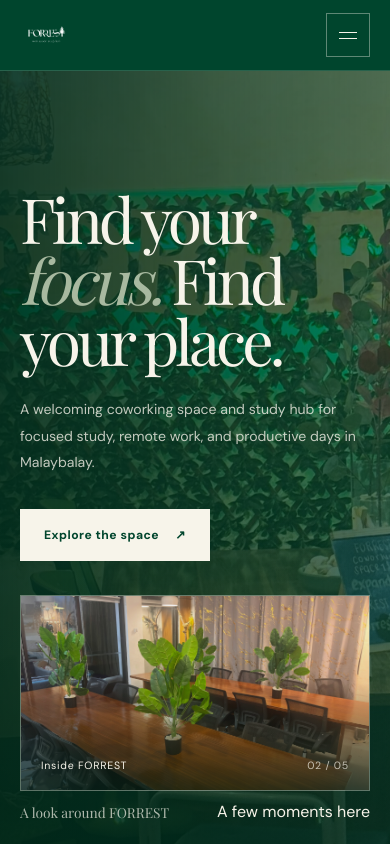
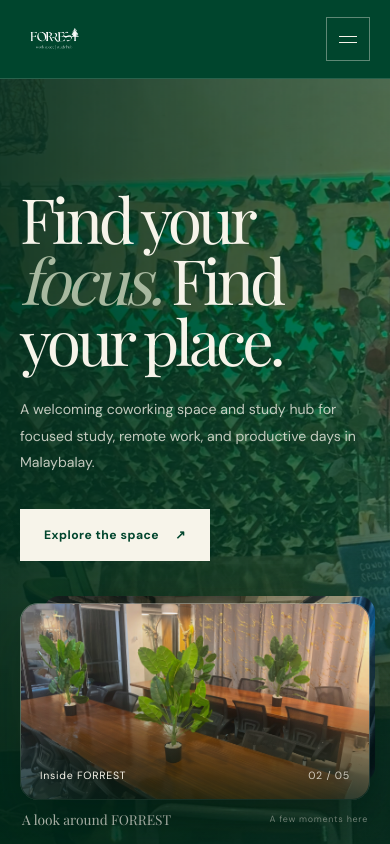
Before and after one commit to earlmacias2022-tech/Forrest-Co-working-Space, a plain HTML site: page index.html in a window 390 px wide. Shown: the top 844 px of the page. Drawn offline with nearby package versions, Linux system fonts and the light colour scheme.

Commit message:
Polish FORREST hero motion, layered carousel, and mobile logo

```diff
--- a/style.css
+++ b/style.css
@@ -155,8 +155,8 @@
       }
       .nav .brand img {
         display: block;
-        width: 150px;
-        height: 150px;
+        width: 164px;
+        height: 76px;
         object-fit: contain;
         object-position: left center;
         filter: brightness(0) invert(1);
@@ -236,6 +236,8 @@
         background:
           linear-gradient(90deg, rgba(0, 45, 29, 0.93) 0%, rgba(0, 69, 45, 0.76) 48%, rgba(0, 35, 23, 0.42) 100%),
           url("assets/830027619_18007945910988482_3279781496728463373_n.jpg") center 40%/cover;
+        transform: scale(1.025);
+        animation: heroBackdropDrift 22s ease-in-out infinite alternate;
       }
       .hero:after {
         content: "";
@@ -260,22 +262,96 @@
         gap: clamp(36px, 6vw, 86px);
         padding: 32px 0 40px;
       }
-      .hero-copy { width: 100%; max-width: 690px; padding: 24px 0; }
+      .hero-copy {
+        width: 100%;
+        max-width: 690px;
+        padding: 24px 0;
+        animation: heroContentIn 0.95s 0.08s var(--ease) both;
+      }
       .hero .eyebrow { color: var(--sage); }
-      .hero-carousel { width: 100%; max-width: 410px; justify-self: end; margin-top: 30px; }
-      .hero-carousel-frame { position: relative; aspect-ratio: 4 / 4.6; overflow: hidden; background: rgba(247,244,234,.12); border: 1px solid rgba(247,244,234,.28); }
-      .hero-carousel-image { position: absolute; inset: 0; width: 100%; height: 100%; object-fit: cover; transition: opacity .35s ease, transform .8s ease; }
-      .hero-carousel-frame:after { content: ""; position: absolute; inset: 45% 0 0; background: linear-gradient(0deg, rgba(0,28,18,.76), transparent); pointer-events: none; }
-      .hero-carousel-caption { position: absolute; z-index: 1; right: 20px; bottom: 18px; left: 20px; display: flex; justify-content: space-between; gap: 12px; color: var(--cream); font-size: .66rem; letter-spacing: .07em; }
-      .hero-carousel-count { color: rgba(247,244,234,.72); font-variant-numeric: tabular-nums; }
-      .hero-carousel-controls { display: flex; align-items: center; justify-content: space-between; gap: 18px; padding-top: 16px; }
-      .hero-carousel-controls p { margin: 0; color: rgba(247,244,234,.7); font: 400 .95rem var(--serif); }
-      .hero-carousel-buttons { display: flex; align-items: center; gap: 10px; }
-      .carousel-arrow { display: grid; width: 34px; height: 34px; place-items: center; border: 1px solid rgba(247,244,234,.42); border-radius: 50%; background: transparent; color: var(--cream); cursor: pointer; transition: background .2s, color .2s, border-color .2s; }
-      .carousel-arrow:hover { border-color: var(--cream); background: var(--cream); color: var(--green); }
-      .carousel-dots { display: flex; align-items: center; gap: 6px; }
-      .carousel-dot { width: 5px; height: 5px; padding: 0; border: 0; border-radius: 50%; background: rgba(247,244,234,.42); cursor: pointer; transition: width .2s, background .2s; }
-      .carousel-dot.is-active { width: 18px; border-radius: 8px; background: var(--cream); }
+      .hero-carousel {
+        width: 100%;
+        max-width: 410px;
+        justify-self: end;
+        margin-top: 30px;
+        animation: heroCarouselIn 1.05s 0.22s var(--ease) both;
+      }
+      .hero-carousel-frame {
+        position: relative;
+        isolation: isolate;
+        aspect-ratio: 4 / 4.6;
+        overflow: visible;
+        border-radius: 18px;
+      }
+      .hero-carousel-next-image,
+      .hero-carousel-image {
+        position: absolute;
+        inset: 0;
+        width: 100%;
+        height: 100%;
+        object-fit: cover;
+        border-radius: 18px;
+      }
+      .hero-carousel-next-image {
+        z-index: -1;
+        transform: translate(24px, -18px) scale(0.94);
+        opacity: 0.72;
+        box-shadow: 0 18px 42px rgba(0, 20, 13, 0.22);
+        transition: transform 0.8s var(--ease), opacity 0.8s ease;
+      }
+      .hero-carousel-image {
+        z-index: 1;
+        border: 1px solid rgba(247, 244, 234, 0.34);
+        box-shadow: 0 24px 60px rgba(0, 20, 13, 0.28);
+        transition: opacity 0.45s ease, transform 0.8s var(--ease);
+      }
+      .hero-carousel-image.is-changing {
+        opacity: 0.28;
+        transform: scale(0.985);
+      }
+      .hero-carousel-frame:after {
+        content: "";
+        position: absolute;
+        z-index: 2;
+        inset: 45% 0 0;
+        border-radius: 0 0 18px 18px;
+        background: linear-gradient(0deg, rgba(0, 28, 18, 0.76), transparent);
+        pointer-events: none;
+      }
+      .hero-carousel-caption {
+        position: absolute;
+        z-index: 3;
+        right: 20px;
+        bottom: 18px;
+        left: 20px;
+        display: flex;
+        justify-content: space-between;
+        gap: 12px;
+        color: var(--cream);
+        font-size: 0.66rem;
+        letter-spacing: 0.07em;
+      }
+      .hero-carousel-count {
+        color: rgba(247, 244, 234, 0.78);
+        font-variant-numeric: tabular-nums;
+      }
+      .hero-carousel-controls {
+        display: flex;
+        align-items: center;
+        justify-content: space-between;
+        gap: 18px;
+        padding: 18px 4px 0;
+      }
+      .hero-carousel-controls p {
+        margin: 0;
+        color: rgba(247, 244, 234, 0.78);
+        font: 400 0.95rem var(--serif);
+      }
+      .hero-carousel-hint {
+        color: rgba(247, 244, 234, 0.5);
+        font-size: 0.62rem;
+        letter-spacing: 0.08em;
+      }
       .hero h1 {
         max-width: 720px;
         margin: 26px 0 25px;
@@ -740,6 +816,20 @@
         color: rgba(247, 244, 234, 0.48);
         font-size: 0.67rem;
       }
+      /* Hero motion */
+      @keyframes heroContentIn {
+        from { opacity: 0; transform: translate3d(0, 28px, 0); }
+        to { opacity: 1; transform: translate3d(0, 0, 0); }
+      }
+      @keyframes heroCarouselIn {
+        from { opacity: 0; transform: translate3d(0, 34px, 0) scale(0.975); }
+        to { opacity: 1; transform: translate3d(0, 0, 0) scale(1); }
+      }
+      @keyframes heroBackdropDrift {
+        from { transform: scale(1.025); }
+        to { transform: scale(1.085); }
+      }
+
       /* Motion */
       .reveal {
         opacity: 0;
@@ -773,6 +863,14 @@
           opacity: 1;
           transform: none;
         }
+        .hero-copy,
+        .hero-carousel {
+          animation: none;
+        }
+        .hero:before {
+          animation: none;
+          transform: none;
+        }
       }
       @media (max-width: 900px) {
         .wrap {
@@ -782,8 +880,8 @@
           height: 76px;
         }
         .nav .brand img {
-          width: 132px;
-          height: 52px;
+          width: 150px;
+          height: 64px;
         }
         .nav-links {
           gap: 20px;
@@ -801,6 +899,7 @@
         .hero-layout { grid-template-columns: minmax(0,1fr) minmax(250px,.78fr); gap: 28px; }
         .hero-copy { width: 100%; }
         .hero-carousel { margin-top: 45px; }
+        .hero-carousel-next-image { transform: translate(16px, -13px) scale(0.95); }
         .hero h1 { font-size: clamp(3.6rem,7vw,5.7rem); }
         .about-grid {
           gap: 6%;
@@ -840,7 +939,11 @@
           margin-top: 18px;
         }
         .nav {
-          height: 70px;
+          height: 78px;
+        }
+        .nav .brand img {
+          width: 174px;
+          height: 68px;
         }
         .brand-name {
           font-size: 1.8rem;
@@ -857,7 +960,7 @@
         }
         .nav-links {
           position: fixed;
-          inset: 70px 0 auto;
+          inset: 78px 0 auto;
           display: flex;
           flex-direction: column;
           align-items: stretch;
@@ -907,7 +1010,10 @@
         .hero-inner { align-items: center; }
         .hero-layout { grid-template-columns: 1fr; gap: 10px; padding: 32px 0 96px; }
         .hero-copy { width: 100%; padding: 60px 0 12px; }
-        .hero-carousel { width: min(100%,390px); max-width: none; justify-self: start; margin: 12px 0 0; }
+        .hero-carousel { width: min(100%,390px); max-width: none; justify-self: start; margin: 20px 0 0; }
+        .hero-carousel-next-image { transform: translate(14px, -12px) scale(0.95); }
+        .hero-carousel-controls { padding: 16px 2px 0; }
+        .hero-carousel-hint { font-size: 0.56rem; }
         .hero-carousel-frame { aspect-ratio: 16 / 9; }
         .hero-carousel-controls { padding-top: 10px; }
         .hero-carousel-controls p { font-size: .86rem; }
```
